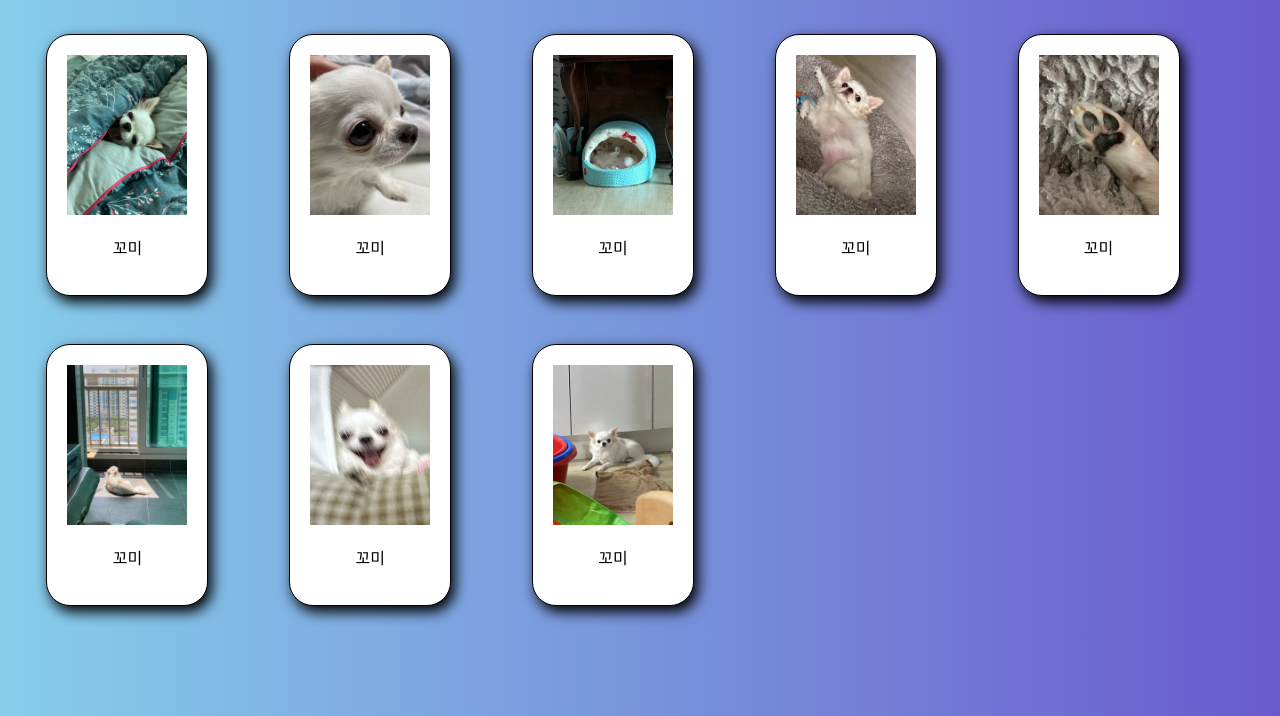
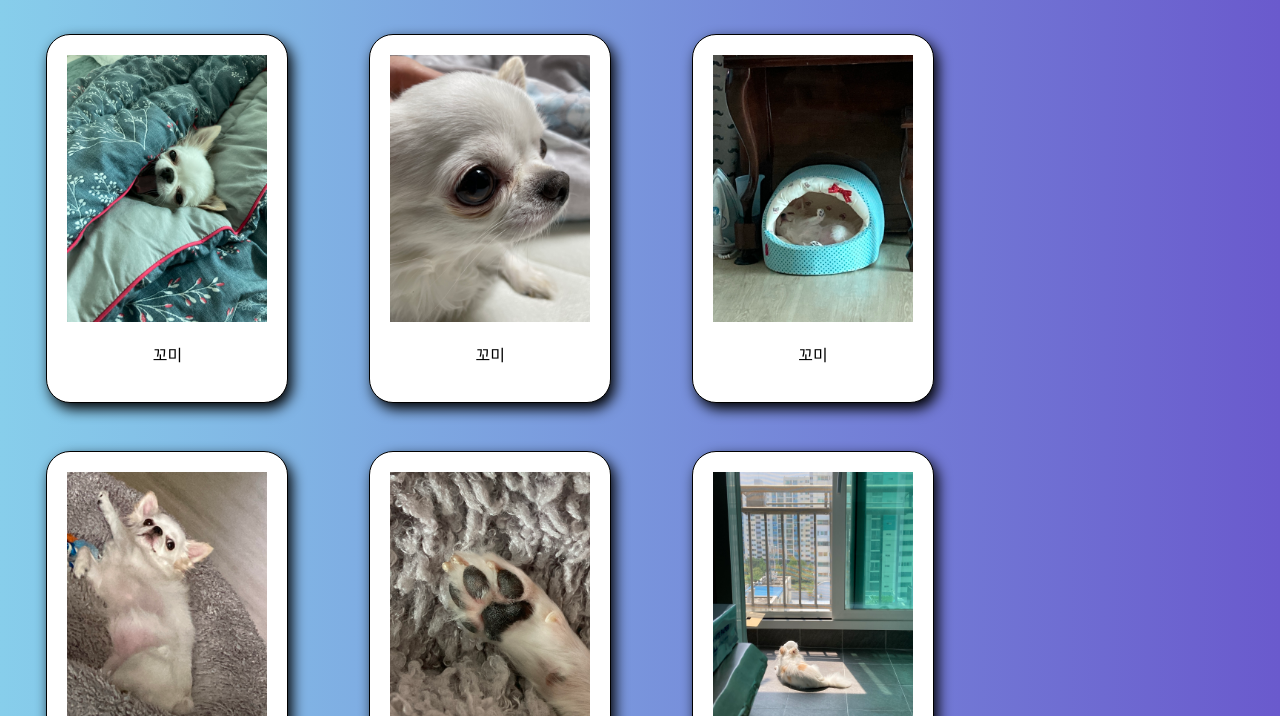
Before and after one commit to lhimjy/First-Page-KKOMI-, a plain HTML site: page index.html in a window 1280 px wide. Shown: the part 84-800 px from the top of the page. Drawn offline with Linux system fonts and the light colour scheme.

Commit message:
span final

```diff
--- a/index.html
+++ b/index.html
@@ -13,43 +13,43 @@
     KKOMI
   </h4>
   <span>
-    <img src="./1.jpg" alt="치와와 사진" title="꼬미" width="120">
+    <img src="./1.jpg" alt="치와와 사진" title="꼬미" width="200">
     <br>
     <p>꼬미</p>
   </span>
   <span>
-    <img src="./2.jpg" alt="치와와 사진" title="꼬미" width="120">
+    <img src="./2.jpg" alt="치와와 사진" title="꼬미" width="200">
     <br>
     <p>꼬미</p>
   </span>
   <span>
-    <img src="./3.jpg" alt="치와와 사진" title="꼬미" width="120">
+    <img src="./3.jpg" alt="치와와 사진" title="꼬미" width="200">
     <br>
     <p>꼬미</p>
   </span>
   <span>
-    <img src="./4.jpg" alt="치와와 사진" title="꼬미" width="120">
+    <img src="./4.jpg" alt="치와와 사진" title="꼬미" width="200">
     <br>
     <p>꼬미</p>
   </span>
   <span>
-    <img src="./5.jpg" alt="치와와 사진" title="꼬미" width="120">
+    <img src="./5.jpg" alt="치와와 사진" title="꼬미" width="200">
     <br>
     <p>꼬미</p>
   </span>
   <span>
-    <img src="./6.jpg" alt="치와와 사진" title="꼬미" width="120">
+    <img src="./6.jpg" alt="치와와 사진" title="꼬미" width="200">
     <br>
     <p>꼬미</p>
   </span>
   <span>
-    <img src="./7.jpg" alt="치와와 사진" title="꼬미" width="120"
-    height="160">
+    <img src="./7.jpg" alt="치와와 사진" title="꼬미" width="200"
+    height="266.67">
     <br>
     <p>꼬미</p>
   </span>
   <span>
-    <img src="./8.jpg" alt="치와와 사진" title="꼬미" width="120">
+    <img src="./8.jpg" alt="치와와 사진" title="꼬미" width="200">
     <br>
     <p>꼬미</p>
   </span>
--- a/style.css
+++ b/style.css
@@ -14,6 +14,7 @@ span {
   background-color: white;
   box-shadow: 4px 6px 14px black;
   display :inline-block;
+  align-items: center;
 }
 p{
   text-align: center;
```
